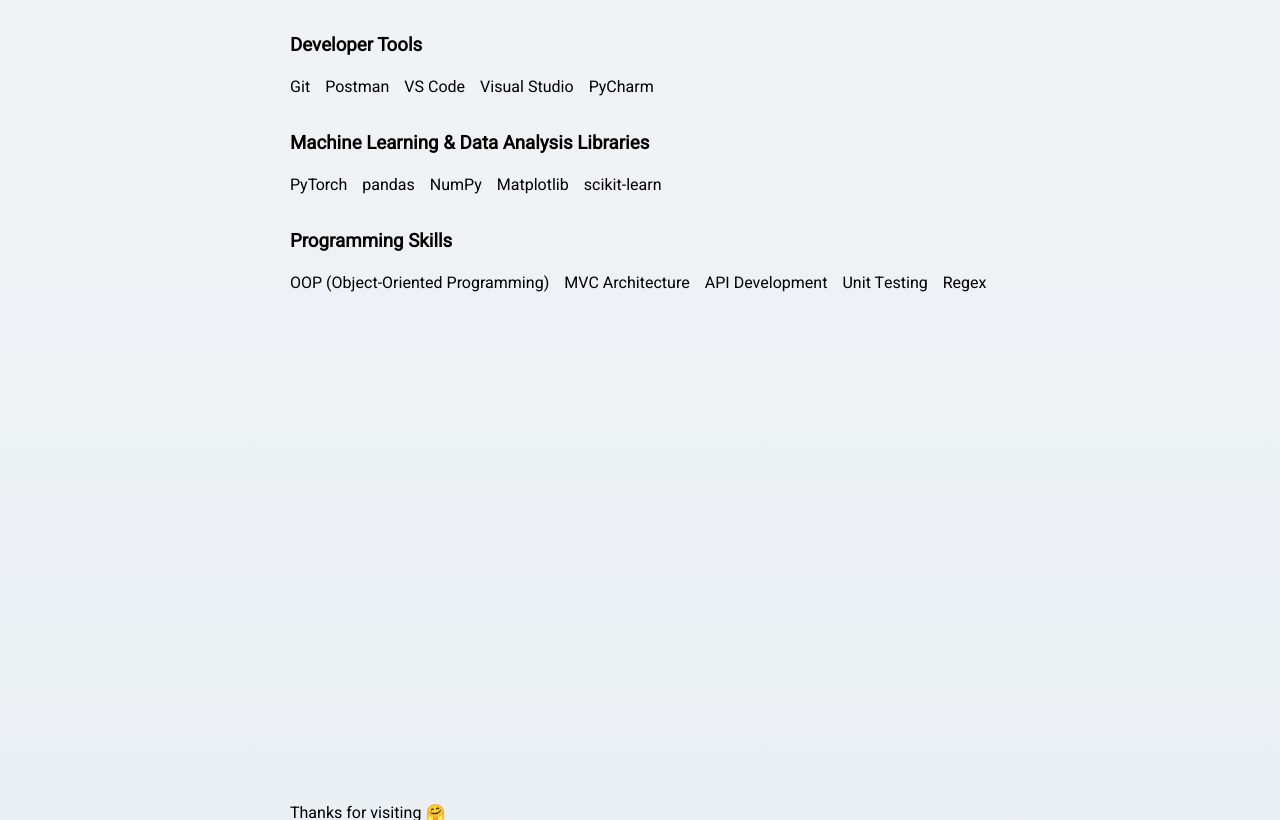
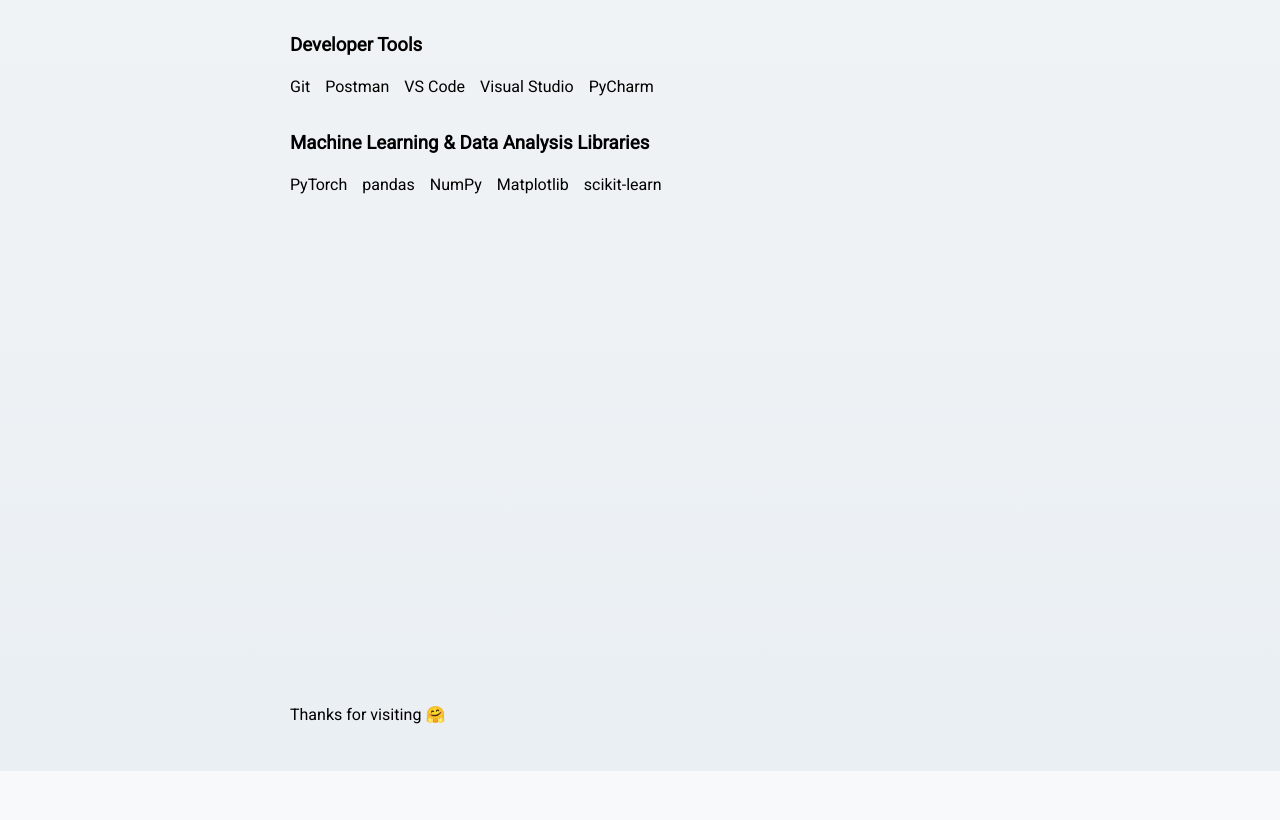
Before and after one commit to Jon-H03/portfolio, a Rails app: page / in a window 1280 px wide. Shown: the part 5680-6500 px from the top of the page. After the commit the page ends 6451 px from the top, so only its background shows below. Run offline with Rails 7, Linux system fonts and the light colour scheme; data comes from the database, SQL or seed files in the repository; style sheets or scripts are compiled from the project's sources; some libraries are stand-ins or nearby versions.

Commit message:
Remove programming skills section

```diff
--- a/app/views/layouts/pages/_skills.html.erb
+++ b/app/views/layouts/pages/_skills.html.erb
@@ -52,12 +52,3 @@
   <li>Matplotlib</li>
   <li>scikit-learn</li>
 </ul>
-
-<h3>Programming Skills</h3>
-<ul class="skills-list">
-  <li>OOP (Object-Oriented Programming)</li>
-  <li>MVC Architecture</li>
-  <li>API Development</li>
-  <li>Unit Testing</li>
-  <li>Regex</li>
-</ul>
```
